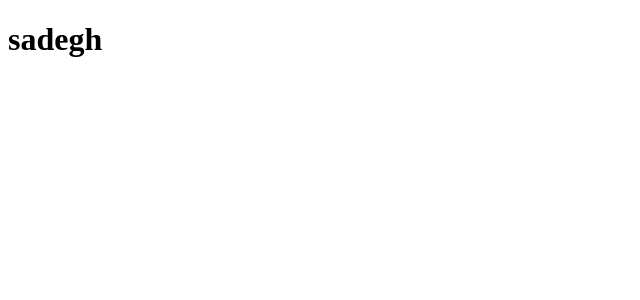
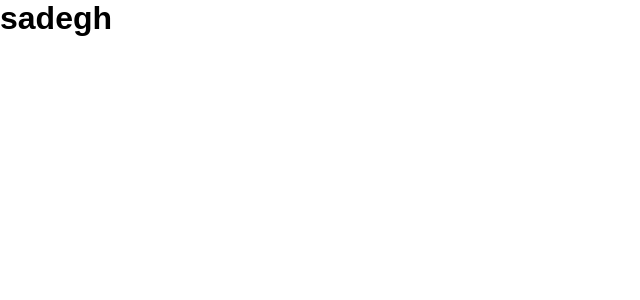
Before and after one commit to sadeghghasemnejadd/login-react-web-app, a React (Create React App) app: page / in a window 1280 px wide. Shown: the top 300 px of the page, without its empty margins (0-640 px from the left). Built offline with nearby package versions, Linux system fonts and the light colour scheme.

Commit message:
add sass files

```diff
--- a/package.json
+++ b/package.json
@@ -9,6 +9,7 @@
     "react": "^18.2.0",
     "react-dom": "^18.2.0",
     "react-scripts": "5.0.1",
+    "sass": "^1.60.0",
     "web-vitals": "^2.1.4"
   },
   "scripts": {
--- a/src/index.js
+++ b/src/index.js
@@ -1,7 +1,7 @@
 import React from "react";
 import ReactDOM from "react-dom/client";
 import App from "./App";
-
+import "./sass/main.scss";
 const root = ReactDOM.createRoot(document.getElementById("root"));
 root.render(
   <React.StrictMode>
--- /dev/null
+++ b/src/sass/_base.scss
@@ -0,0 +1,12 @@
+* {
+  margin: 0;
+  padding: 0;
+  box-sizing: border-box;
+}
+html {
+  font-size: 62.5%;
+  font-family: sans-serif;
+}
+body {
+  font-size: 1.6rem;
+}
--- /dev/null
+++ b/src/sass/main.scss
@@ -0,0 +1 @@
+@import "base";
```
Also changed, not shown: 1 other file (tests, documents, lock files or other folders).
